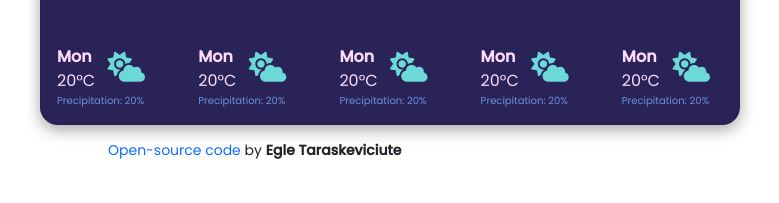
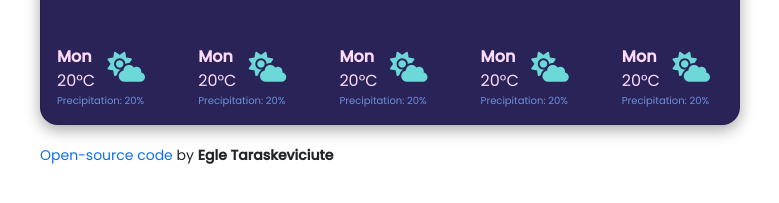
Before and after one commit to Egleta/weather-app, a plain HTML site: page index.html in a window 1280 px wide. Shown: the part 353-556 px from the top of the page, without its empty margins (42-821 px from the left). Drawn offline with nearby package versions, Linux system fonts and the light colour scheme.

Commit message:
fixed the open source line

```diff
--- a/index.html
+++ b/index.html
@@ -220,8 +220,9 @@
                     </div>
                 </div>
             </div>
+            <p id="openSourceLine"><a href="https://github.com/Egleta/weather-app" id="openSourceLink" target="_blank">Open-source code</a> by <strong> Egle Taraskeviciute</strong></p>
         </div>
-        <p id="openSourceLine"><a href="https://github.com/Egleta/weather-app" id="openSourceLink">Open-source code</a> by <strong> Egle Taraskeviciute</strong></p>
+
         <script src="src/script.js"></script>
     </body>
 </html>
--- a/src/style.css
+++ b/src/style.css
@@ -2,7 +2,7 @@ body {
     font-family: "Poppins", sans-serif;
 }
 .card {
-    margin: 50px 0;
+    margin: 50px 0 20px;
     box-shadow: rgba(0, 0, 0, 0.35) 0px 5px 15px;
     background-color: #292358;
     border-radius: 18px;
@@ -47,8 +47,7 @@ body {
 }
 #openSourceLine{
     font-size: 14px;
-    margin-left: 150px;
-    margin-top: -35px;
+
 }
 #openSourceLink{
     text-decoration: none;
```
